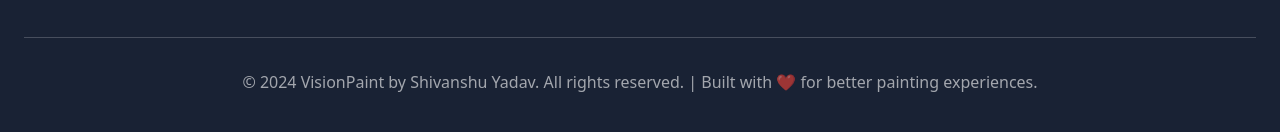
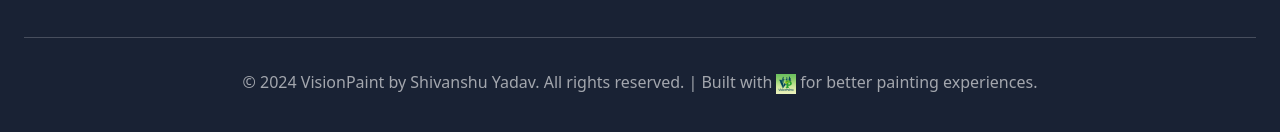
Before and after one commit to shivanshu311125-coder/VisionPaints, a React (Vite) app: page / in a window 1280 px wide. Shown: the part 7728-7860 px from the top of the page. Built offline with nearby package versions, Linux system fonts and the light colour scheme.

Commit message:
fotter updated

```diff
--- a/src/components/Footer.tsx
+++ b/src/components/Footer.tsx
@@ -100,7 +100,13 @@ const Footer = () => {
 
         <div className="border-t border-white/20 mt-8 pt-8 text-center">
           <p className="text-white/60">
-            © 2024 VisionPaint by Shivanshu Yadav. All rights reserved. | Built with ❤️ for better painting experiences.
+            © 2024 VisionPaint by Shivanshu Yadav. All rights reserved. | Built with
+            <img
+            src="/src/assets/images/water-image.jpg"   // <-- replace with your logo path
+             alt="VisionPaint Logo"
+             className="inline-block w-5 h-5 object-contain mx-1"
+    />
+             for better painting experiences.
           </p>
         </div>
       </div>
```
Also changed, not shown: src/assets/images/water-image.jpg.
